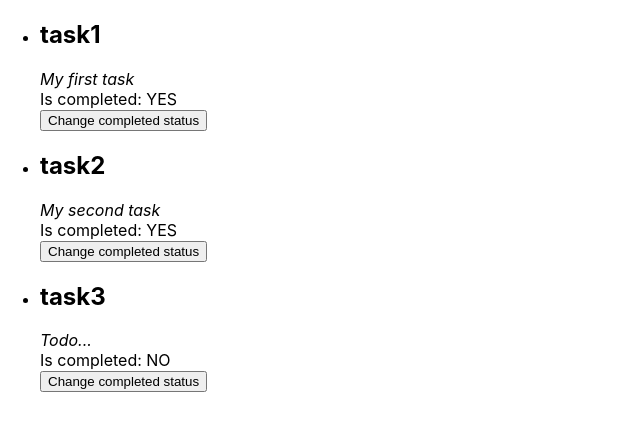
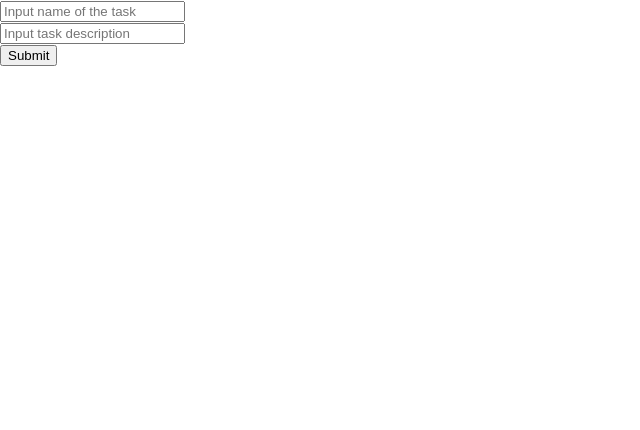
Before and after one commit to kanishev2002/react-fall-2020, a React (Create React App) app: page / in a window 1280 px wide. Shown: the top 430 px of the page, without its empty margins (0-640 px from the left). Built offline with nearby package versions, Linux system fonts and the light colour scheme.

Commit message:
Implemented completion button. Distributed code to files

```diff
--- a/src/App.js
+++ b/src/App.js
@@ -1,64 +1,85 @@
-import React from 'react';
+import React from 'react'
+import InputField from "./InputField"
+import TaskList from "./TaskList";
 
-class TaskView extends React.Component {
-    handleClick = () => {
-        console.log(`Task ${this.props.id} completed status = ${this.props.completed}`)
+class App extends React.Component {
+
+    state = {
+        currentId: 0,
+        inputNameValue: '',
+        inputDescriptionValue: '',
+        tasks: []
+    }
+
+    handleNameInput = event => {
+        const { value } = event.target
+        this.setState(currentState => {
+            const newState = {...currentState}
+            newState.inputNameValue = value
+            return newState
+        })
+    }
+
+    handleDescriptionInput = event => {
+        // console.log(this.state)
+        const { value } = event.target
+        this.setState(currentState => {
+            const newState = {...currentState}
+            newState.inputDescriptionValue = value
+            return newState
+        })
+    }
+
+    handleSubmitButton = () => {
+        this.setState( {
+                currentId: this.state.currentId + 1,
+                inputNameValue: '',
+                inputDescriptionValue: '',
+                tasks: this.state.tasks.concat([{
+                    id: this.state.currentId,
+                    name: this.state.inputNameValue,
+                    description: this.state.inputDescriptionValue,
+                    completed: false
+                }])
+            })
+    }
+
+    completionStatusUpdated = (id) => {
+        const updatedElement = this.state.tasks.findIndex(elem => elem.id === id)
+        // console.log(updatedElement)
+        this.setState(currentState => {
+            const newState = {
+                ...currentState,
+                tasks: [...currentState.tasks]
+            }
+            const status = currentState.tasks[updatedElement].completed
+            newState.tasks[updatedElement] = {
+                ...currentState.tasks[updatedElement],
+                completed: !status
+            }
+            //console.log(newState.tasks[updatedElement])
+            return newState
+        })
     }
 
     render() {
         return (
-            <div className="TaskView">
+            <div>
+                <InputField value={this.state.inputNameValue}
+                            placeholder={'Input name of the task'}
+                            onChange={this.handleNameInput}/>
+                <InputField value={this.state.inputDescriptionValue}
+                            placeholder={'Input task description'}
+                            onChange={this.handleDescriptionInput}/>
                 <div>
-                    <h2>{this.props.name}</h2>
+                    <button onClick={this.handleSubmitButton}>Submit</button>
                 </div>
-                <div>
-                    <i>{this.props.description}</i>
-                </div>
-                <div>
-                    Is completed: {this.props.completed ? "YES": "NO"}
-                </div>
-                <button onClick={this.handleClick}>Change completed status</button>
+                <TaskList className='task-list'
+                          tasks={this.state.tasks}
+                          completionHandler={this.completionStatusUpdated}/>
             </div>
-        )
-
-    }
-}
-
-class MyTodoList extends React.Component {
-    state = {
-        tasks: [
-            {
-                id: 1234,
-                name: "task1",
-                description: "My first task",
-                completed: true
-            },
-            {
-                id: 1223,
-                name: "task2",
-                description: "My second task",
-                completed: true
-            },
-            {
-                id: 228,
-                name: "task3",
-                description: "Todo...",
-                completed: false
-            }
-        ]
-    }
-    render() {
-        return (
-            <ul>
-                    {this.state.tasks.map(
-                        item => <li>
-                                    <TaskView id = {item.id} name = {item.name}
-                                          description={item.description} completed={item.completed}/>
-                                </li>
-                    )}
-            </ul>
         )
     }
 }
 
-export default MyTodoList;
+export default App;
--- /dev/null
+++ b/src/InputField.js
@@ -0,0 +1,15 @@
+import React from 'react';
+
+
+const InputField = ({value, onChange, placeholder}) => (
+    <div>
+        <input
+            className='input-field'
+            value={value}
+            onChange={onChange}
+            placeholder={placeholder}
+        />
+    </div>
+)
+
+export default InputField
--- /dev/null
+++ b/src/TaskList.js
@@ -0,0 +1,19 @@
+import React from 'react';
+import TaskView from './TaskView'
+
+const TaskList = ({tasks, completionHandler}) => (
+    <ul>
+        {tasks.map(
+            item => <li>
+                <TaskView id={item.id}
+                          name={item.name}
+                          description={item.description}
+                          completed={item.completed}
+                          completionHandler={completionHandler}
+                />
+            </li>
+        )}
+    </ul>
+)
+
+export default TaskList
--- /dev/null
+++ b/src/TaskView.js
@@ -0,0 +1,20 @@
+import React from 'react';
+
+class TaskView  extends React.Component{
+    render() {
+        return (
+            <div className="TaskView">
+                <h2>{this.props.name}</h2>
+                <i>{this.props.description}</i>
+                <div>
+                    Is completed: {this.props.completed ? "YES" : "NO"}
+                </div>
+                <button onClick={() => this.props.completionHandler(this.props.id)}>
+                    Change completed status
+                </button>
+            </div>
+        )
+    }
+}
+
+export default TaskView
```
